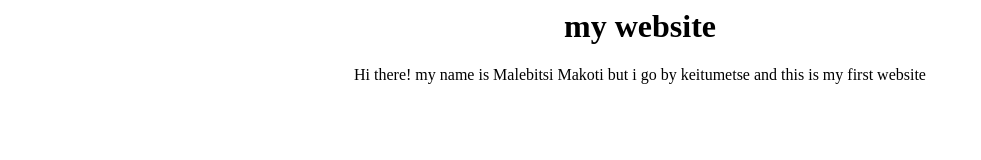
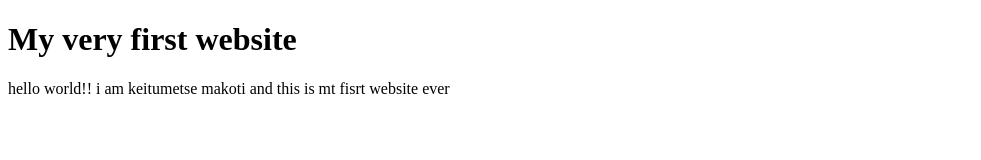
Before and after one commit to Keituww/fluffy-whiner, a plain HTML site: page index.html in a window 1280 px wide. Shown: the whole page, without its empty margins (0-981 px from the left). Drawn offline with Linux system fonts and the light colour scheme.

Commit message:
Add files via upload

```diff
--- a/index.html
+++ b/index.html
@@ -1,11 +1,20 @@
+<!doctype html>
+
 <html>
-<head>
-<title>MY FIRST WEBSITE</title>
-</head>
-<body>
-<center>
-<h1> my website</h1>
-<p>Hi there! my name is Malebitsi Makoti but i go by keitumetse and this is my first website</p>
-</centre>
-</body>
+    <head>
+
+       <meta charset="uft-8">
+
+
+
+       <link rel="stylesheet" href="style.css">
+
+    </head>
+
+    <body>
+
+        <h1>My very first website</h1>
+        <link rel="stylesheet" href="style.css">
+        <p>hello world!! i am keitumetse makoti and this is mt fisrt website ever</p>
+    </body>
 </html>
```
